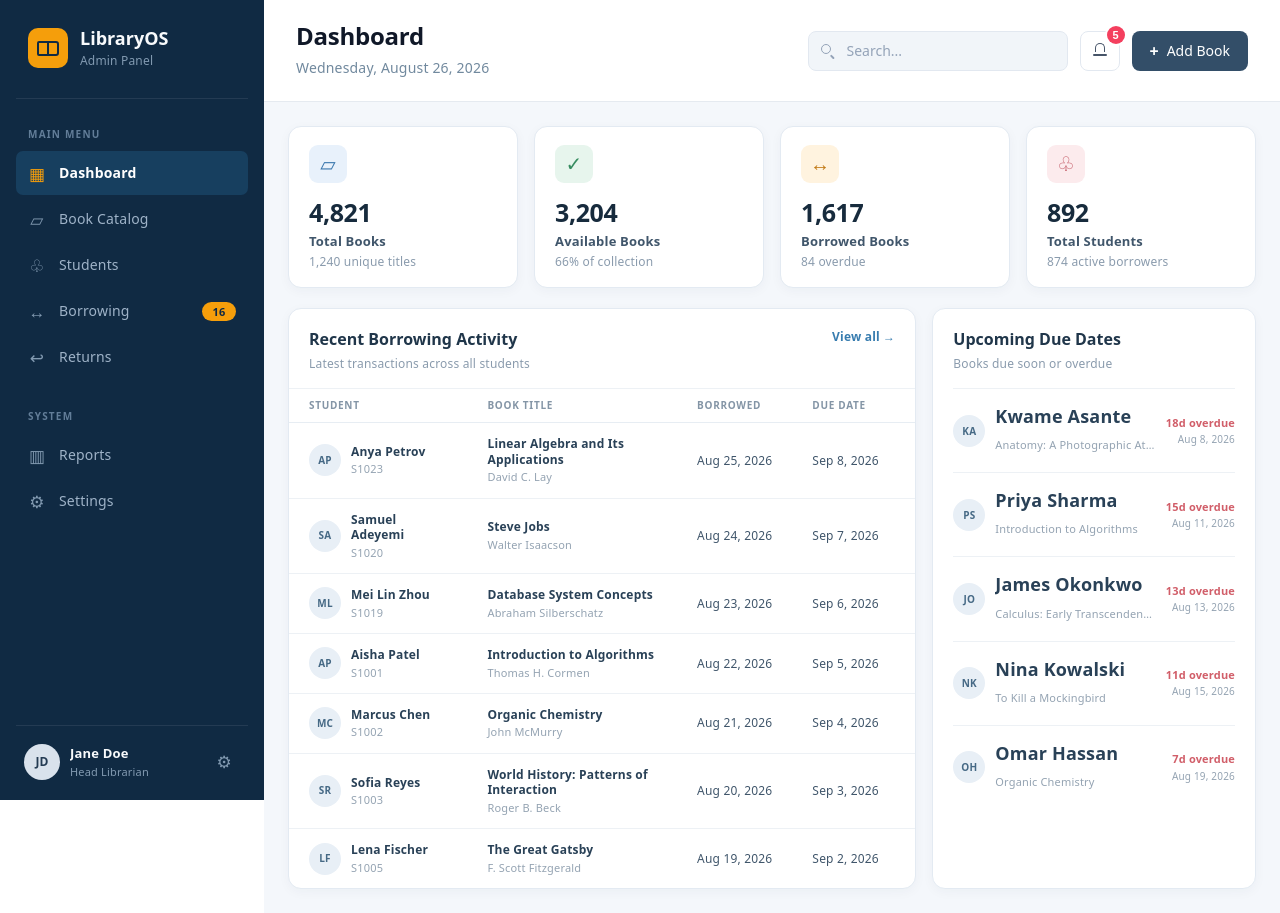
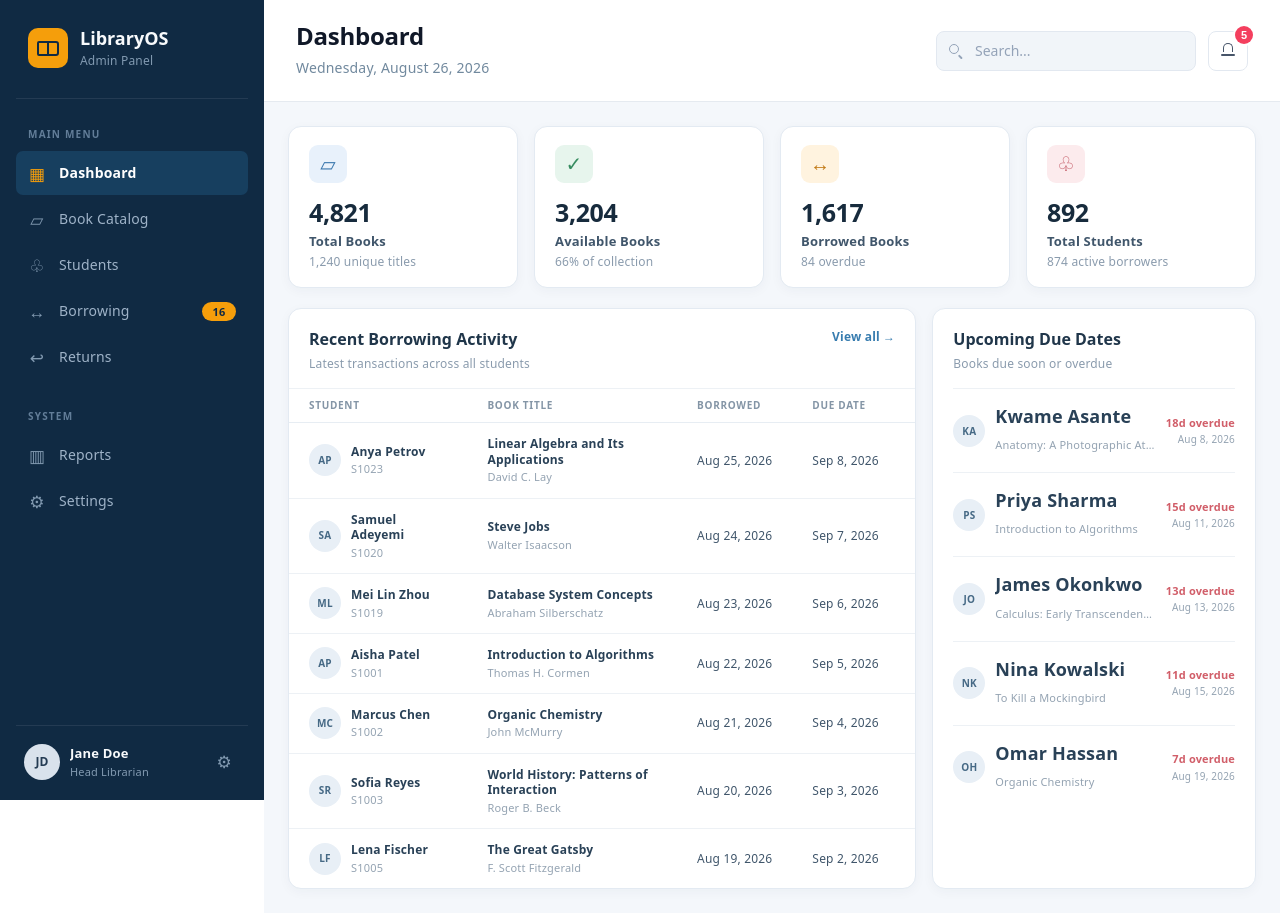
Before and after one commit to kzolauren-Laurean/school-library-management-system, a React (Vite) app: page / in a window 1280 px wide. Built offline with nearby package versions, Linux system fonts and the light colour scheme.

Commit message:
fix: remove global add book button

```diff
--- a/src/components/layout/Layout.jsx
+++ b/src/components/layout/Layout.jsx
@@ -12,7 +12,7 @@ function Layout({ children, currentPage = "dashboard", onNavigate, title = "Dash
           date="Wednesday, August 26, 2026"
           searchPlaceholder="Search..."
           notificationCount={5}
-          showAddBook={true}
+          showAddBook={false}
         />
 
         <main className="main-content">
```
